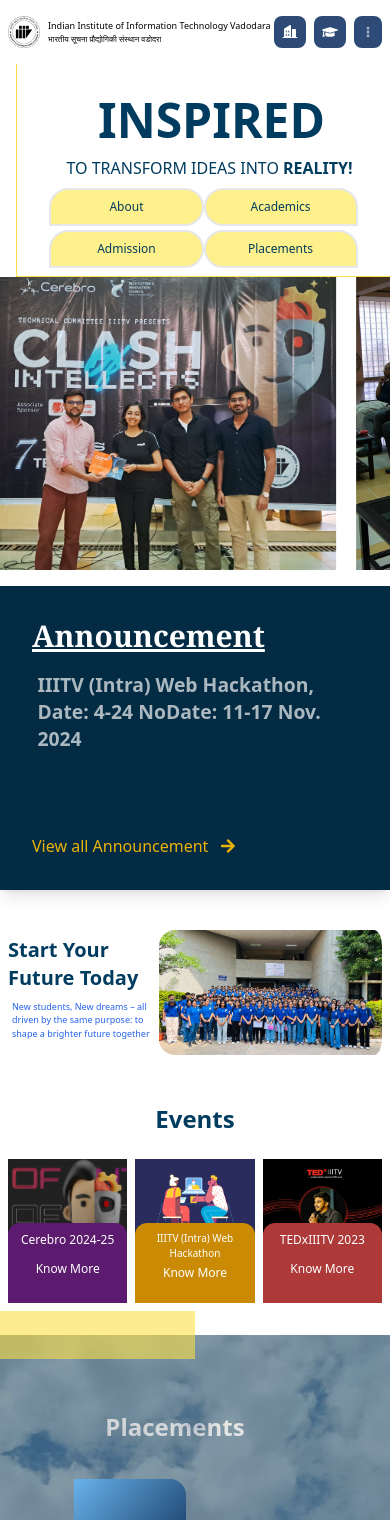
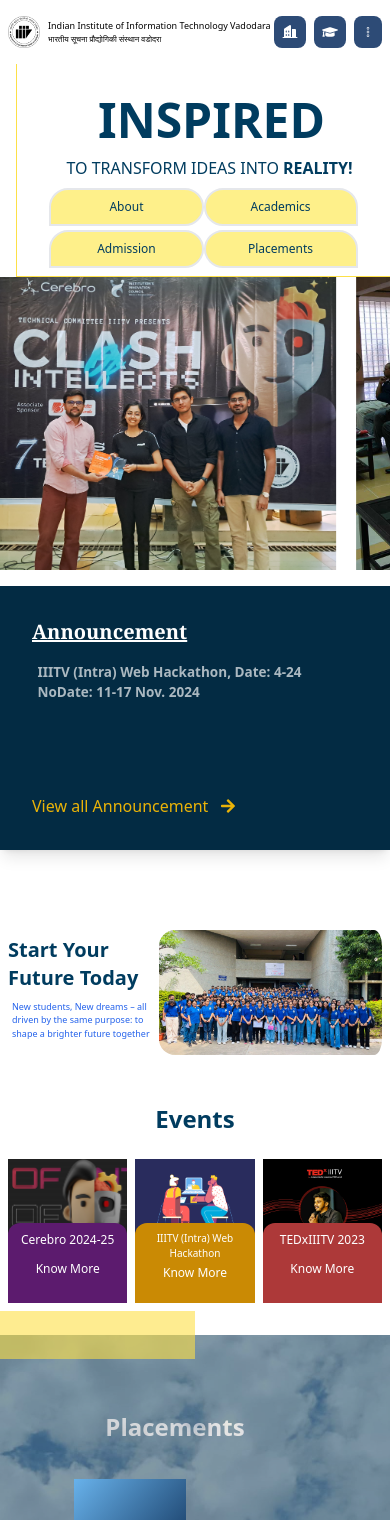
Before and after one commit to Samarth1015/IIITVfront, a Next.js app: page / in a window 390 px wide. Shown: the top 1520 px of the page. Built offline with nearby package versions, Linux system fonts and the light colour scheme.

Commit message:
Work enahanced

```diff
--- a/Jenil/Components/ExtraPage.jsx
+++ b/Jenil/Components/ExtraPage.jsx
@@ -60,7 +60,7 @@
 
         {/* Row 1 */}
         <div className="row md:ml-20 w-8/12 flex flex-row self-center gap-2 z-20">
-          <div className="pl-16 ml-4 h-32 md:px-0 md:w-60 md:h-40 bg-gradient-to-br from-[#68b2eb] to-[#001a3f] rounded-r-2xl  flex flex-row-reverse">
+          <div className="pl-16 ml-4 h-32 md:px-0 md:w-60 md:h-40 bg-gradient-to-br from-[#68b2eb] to-[#001a3f] rounded-r-2xl/l  flex flex-row-reverse">
             <p className="self-center text-white text-xl md:text-4xl font-bold pr-2">
               THE <br /> TOP
             </p>
--- a/Samarth/Components/Hidden.jsx
+++ b/Samarth/Components/Hidden.jsx
@@ -38,15 +38,15 @@
   }, []);
   return (
     <div className="bg-[#032b43]  text-white p-8     overflow-hidden shadow-lg">
-      <h2 className="text-3xl font-serif font-bold mb-4 mx-auto underline ">
+      <h2 className="text-xl md:text-3xl font-serif font-bold mb-4 mx-auto underline  ">
         Announcement
       </h2>
       <div className="mb-5 flex-col  ">
-        <div className="min-h-36">
+        <div className="min-h-28">
           <p
             id="myText"
             ref={textRef}
-            className="text-xl font-bold text-white"
+            className="text-sm md:text-xl font-bold text-white"
           ></p>
         </div>
       </div>
```
